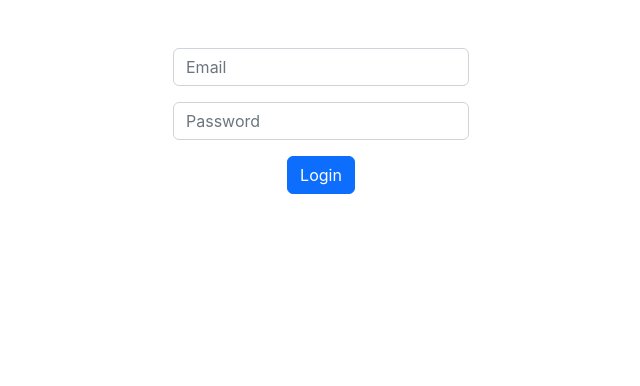
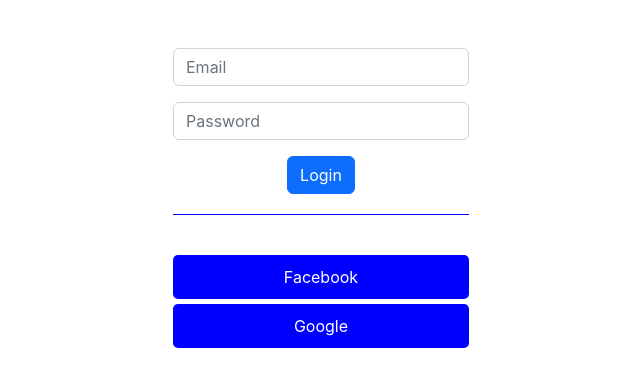
Before and after one commit to aktaruzzaman-shaon/resturant, a React (Create React App) app: page /login in a window 1280 px wide. Shown: the top 386 px of the page, without its empty margins (319-959 px from the left). Built offline with nearby package versions, Linux system fonts and the light colour scheme; no server answers.

Commit message:
adding google and facebook login button

```diff
--- a/src/Component/Login/Login/Login.css
+++ b/src/Component/Login/Login/Login.css
@@ -0,0 +1,26 @@
+.or {
+    margin-top: 20px;
+    margin-bottom: 40px;
+    height: 1px;
+    width: 100%;
+    background-color: blue;
+}
+
+.fb-loginButton button {
+    background-color: blue;
+    color: white;
+    padding: 10px;
+    width: 100%;
+    border: none;
+    border-radius: 5px;
+    margin-bottom: 5px;
+}
+
+.google-loginButton button {
+    background-color: blue;
+    color: white;
+    padding: 10px;
+    width: 100%;
+    border: none;
+    border-radius: 5px;
+}
--- a/src/Component/Login/Login/Login.js
+++ b/src/Component/Login/Login/Login.js
@@ -3,6 +3,7 @@
 import { useState } from 'react';
 import auth from '../../../firebase.init';
 import useFirebase from '../../Hook/useFirebase';
+import './Login.css'
 
 const Login = () => {
 
@@ -27,6 +28,15 @@
                         <input type="password" className="form-control" onBlur={handlePasswordBlur} placeholder='Password' />
                     </div>
                     <button type="submit" className="btn btn-primary">Login</button>
+
+                    <div className='or'></div>
+
+                    <div className='fb-loginButton'>
+                        <button>Facebook</button>
+                    </div>
+                    <div className="google-loginButton">
+                        <button>Google</button>
+                    </div>
                 </div>
             </form>
         </div>
```
